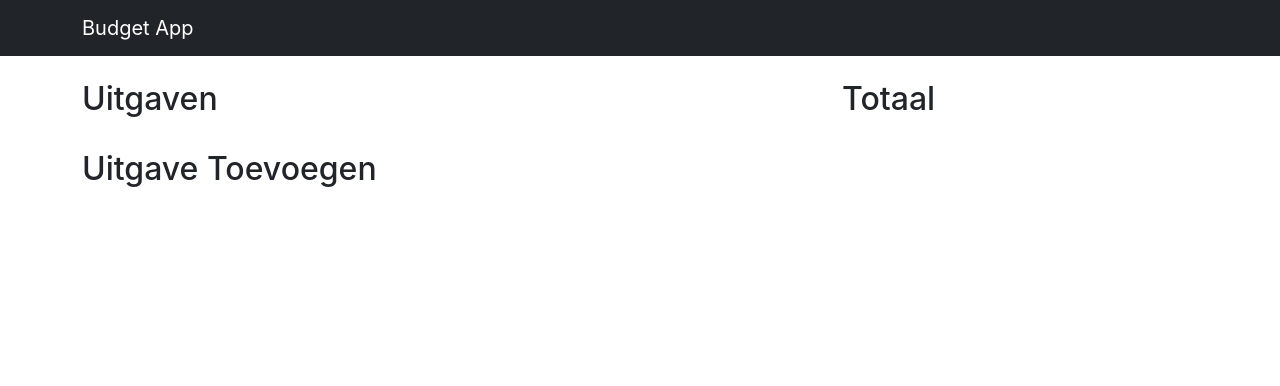
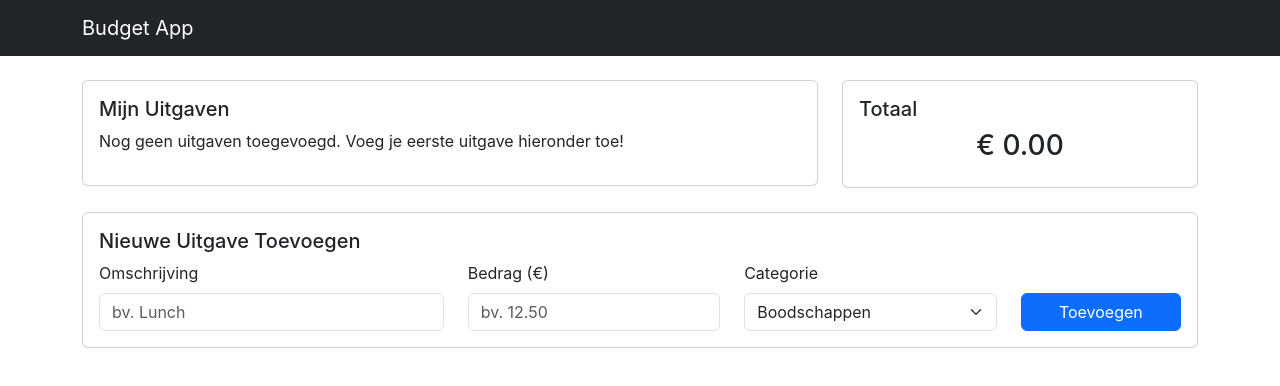
Before and after one commit to Keeposz/budget-app, a React (Create React App) app: page / in a window 1280 px wide. Shown: the top 386 px of the page. Built offline with nearby package versions, Linux system fonts and the light colour scheme.

Commit message:
feat: Implement core budgeting functionality

```diff
--- a/package.json
+++ b/package.json
@@ -11,12 +11,14 @@
     "@types/node": "^16.18.126",
     "@types/react": "^19.1.15",
     "@types/react-dom": "^19.1.9",
+    "@types/uuid": "^10.0.0",
     "bootstrap": "^5.3.8",
     "react": "^19.1.1",
     "react-bootstrap": "^2.10.10",
     "react-dom": "^19.1.1",
     "react-scripts": "5.0.1",
     "typescript": "^4.9.5",
+    "uuid": "^13.0.0",
     "web-vitals": "^2.1.4"
   },
   "scripts": {
--- a/src/App.tsx
+++ b/src/App.tsx
@@ -1,30 +1,65 @@
-import React from 'react';
-import { Container, Navbar, Row, Col } from 'react-bootstrap';
+import React, { useState, useEffect } from 'react';
+import { Container, Navbar, Row, Col, Card } from 'react-bootstrap';
+import { v4 as uuidv4 } from 'uuid';
 import './App.css';
+import { Expense } from './types';
+import ExpenseForm from './components/ExpenseForm';
+import ExpenseList from './components/ExpenseList';
 
 function App() {
+  const [expenses, setExpenses] = useState<Expense[]>(() => {
+    // Laad de uitgaven uit local storage bij de start
+    const savedExpenses = localStorage.getItem('expenses');
+    return savedExpenses ? JSON.parse(savedExpenses) : [];
+  });
+
+  useEffect(() => {
+    // Sla de uitgaven op in local storage telkens als ze wijzigen
+    localStorage.setItem('expenses', JSON.stringify(expenses));
+  }, [expenses]);
+
+  const addExpense = (expense: Omit<Expense, 'id'>) => {
+    setExpenses([...expenses, { ...expense, id: uuidv4() }]);
+  };
+
+  const totalAmount = expenses.reduce((total, expense) => total + expense.amount, 0);
+
   return (
     <>
-      <Navbar bg="dark" variant="dark">
+      <Navbar bg="dark" variant="dark" expand="lg">
         <Container>
           <Navbar.Brand href="#home">Budget App</Navbar.Brand>
         </Container>
       </Navbar>
+
       <Container className="mt-4">
         <Row>
           <Col md={8}>
-            <h2>Uitgaven</h2>
-            {/* Hier komt de lijst met uitgaven */}
+            <Card>
+              <Card.Body>
+                <Card.Title>Mijn Uitgaven</Card.Title>
+                <ExpenseList expenses={expenses} />
+              </Card.Body>
+            </Card>
           </Col>
           <Col md={4}>
-            <h2>Totaal</h2>
-            {/* Hier komt het totaal */}
+            <Card>
+              <Card.Body>
+                <Card.Title>Totaal</Card.Title>
+                <h3 className="text-center">€ {totalAmount.toFixed(2)}</h3>
+              </Card.Body>
+            </Card>
           </Col>
         </Row>
+
         <Row className="mt-4">
           <Col md={12}>
-            <h2>Uitgave Toevoegen</h2>
-            {/* Hier komt het formulier om uitgaven toe te voegen */}
+            <Card>
+              <Card.Body>
+                <Card.Title>Nieuwe Uitgave Toevoegen</Card.Title>
+                <ExpenseForm onAddExpense={addExpense} />
+              </Card.Body>
+            </Card>
           </Col>
         </Row>
       </Container>
--- /dev/null
+++ b/src/components/ExpenseForm.tsx
@@ -0,0 +1,74 @@
+import React, { useState } from 'react';
+import { Form, Button, Col, Row } from 'react-bootstrap';
+import { Expense } from '../types';
+
+interface ExpenseFormProps {
+  onAddExpense: (expense: Omit<Expense, 'id'>) => void;
+}
+
+const ExpenseForm: React.FC<ExpenseFormProps> = ({ onAddExpense }) => {
+  const [description, setDescription] = useState('');
+  const [amount, setAmount] = useState('');
+  const [category, setCategory] = useState('Boodschappen');
+
+  const handleSubmit = (event: React.FormEvent) => {
+    event.preventDefault();
+    if (!description || !amount) {
+      alert('Vul een omschrijving en bedrag in.');
+      return;
+    }
+    onAddExpense({
+      description,
+      amount: parseFloat(amount),
+      category
+    });
+    setDescription('');
+    setAmount('');
+  };
+
+  return (
+    <Form onSubmit={handleSubmit}>
+      <Row className="align-items-end">
+        <Col md={4}>
+          <Form.Group controlId="description">
+            <Form.Label>Omschrijving</Form.Label>
+            <Form.Control
+              type="text"
+              value={description}
+              onChange={(e) => setDescription(e.target.value)}
+              placeholder="bv. Lunch"
+            />
+          </Form.Group>
+        </Col>
+        <Col md={3}>
+          <Form.Group controlId="amount">
+            <Form.Label>Bedrag (€)</Form.Label>
+            <Form.Control
+              type="number"
+              value={amount}
+              onChange={(e) => setAmount(e.target.value)}
+              placeholder="bv. 12.50"
+            />
+          </Form.Group>
+        </Col>
+        <Col md={3}>
+          <Form.Group controlId="category">
+            <Form.Label>Categorie</Form.Label>
+            <Form.Select value={category} onChange={(e) => setCategory(e.target.value)}>
+              <option>Boodschappen</option>
+              <option>Huur</option>
+              <option>Vrije tijd</option>
+              <option>Vervoer</option>
+              <option>Overig</option>
+            </Form.Select>
+          </Form.Group>
+        </Col>
+        <Col md={2} className="d-flex align-items-end">
+          <Button variant="primary" type="submit" className="w-100">Toevoegen</Button>
+        </Col>
+      </Row>
+    </Form>
+  );
+};
+
+export default ExpenseForm;
--- /dev/null
+++ b/src/components/ExpenseList.tsx
@@ -0,0 +1,31 @@
+import React from 'react';
+import { ListGroup, Badge } from 'react-bootstrap';
+import { Expense } from '../types';
+
+interface ExpenseListProps {
+  expenses: Expense[];
+}
+
+const ExpenseList: React.FC<ExpenseListProps> = ({ expenses }) => {
+  if (expenses.length === 0) {
+    return <p>Nog geen uitgaven toegevoegd. Voeg je eerste uitgave hieronder toe!</p>;
+  }
+
+  return (
+    <ListGroup>
+      {expenses.map(expense => (
+        <ListGroup.Item key={expense.id} className="d-flex justify-content-between align-items-start">
+          <div className="ms-2 me-auto">
+            <div className="fw-bold">{expense.description}</div>
+            {expense.category}
+          </div>
+          <Badge bg="primary" pill>
+            € {expense.amount.toFixed(2)}
+          </Badge>
+        </ListGroup.Item>
+      ))}
+    </ListGroup>
+  );
+};
+
+export default ExpenseList;
--- /dev/null
+++ b/src/types.ts
@@ -0,0 +1,6 @@
+export interface Expense {
+  id: string;
+  description: string;
+  amount: number;
+  category: string;
+}
```
Also changed, not shown: 1 other file (tests, documents, lock files or other folders).
